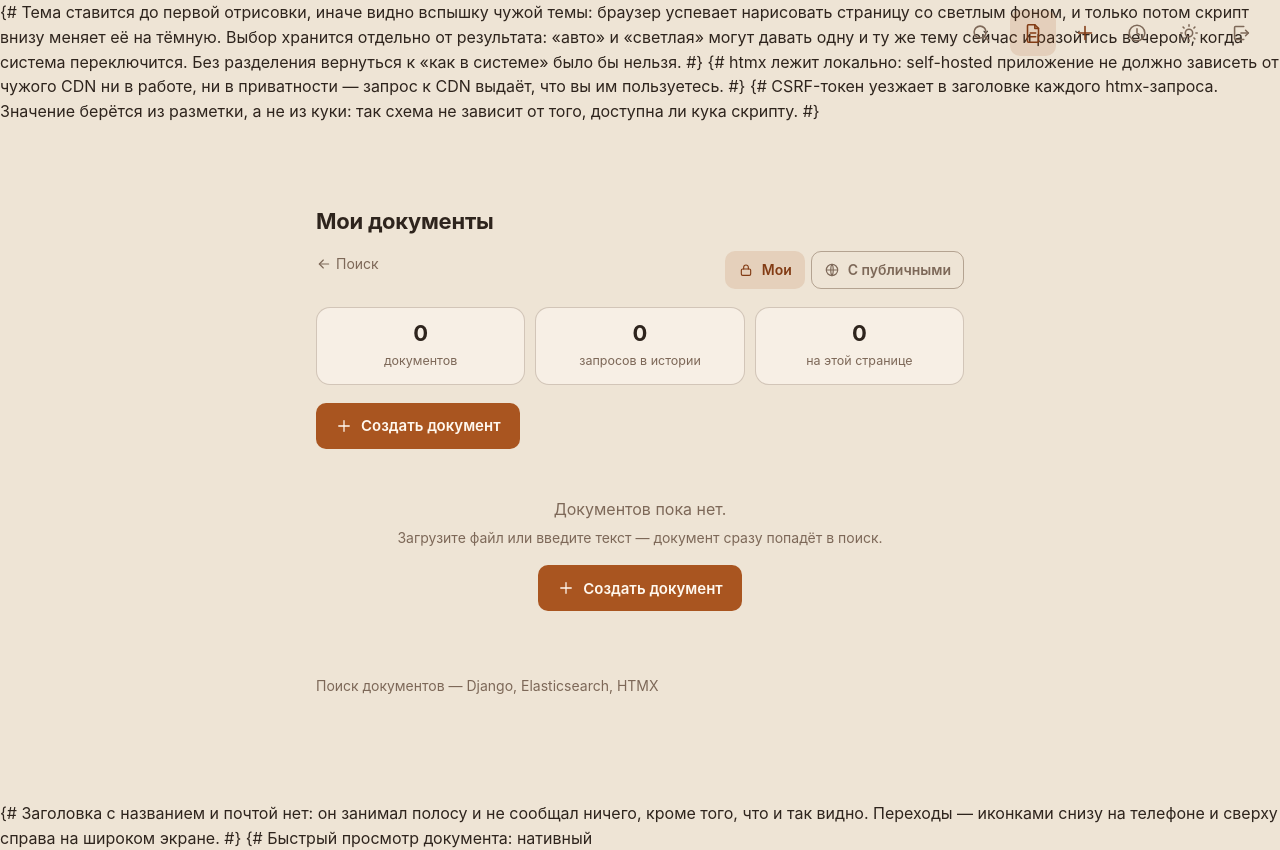
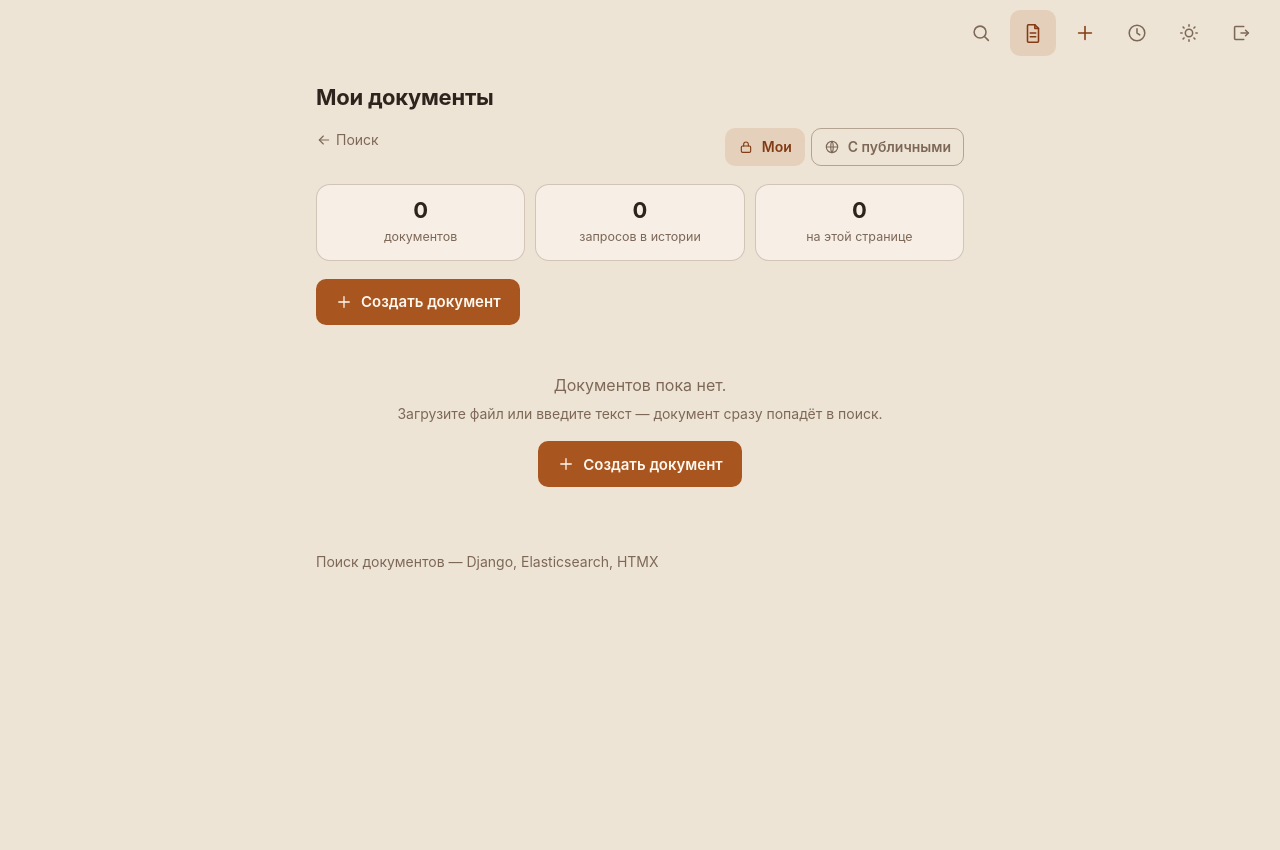
Before and after one commit to aleksey-s-lozhkin/Diploma, a Django app: page /dashboard/ in a window 1280 px wide. After the commit the page ends 570 px from the top, so only its background shows below. Run offline with Django 5.2, Linux system fonts and the light colour scheme; the visitor is signed in with stand-in values (Sample User, id 1); data that the repository does not hold is empty; parts of the project's set-up code (start-up, migrations or seed data) failed here and were passed over.

Commit message:
fix(ui): многострочные комментарии шаблонов уезжали на страницу
`{# ... #}` в Django комментирует только до конца строки. Пять блоков в
base.html были многострочными, и весь их текст выводился на странице обычным
текстом — на боевом это было видно и на входе, и на остальных страницах.

Заменил их на `{% comment %} … {% endcomment %}` — этот тег многострочный по
устройству.

Ошибка тихая: ни тесты, ни консоль её не показывали, только глаз в браузере.
Поэтому добавлен tests/test_templates.py: он обходит все страницы и партиал
поиска и падает, если в готовом HTML встретилось `{#` или `#}`. Проверено, что
на сломанном шаблоне он падает, а на исправленном проходит.

Тесты: 221.

```diff
--- a/templates/base.html
+++ b/templates/base.html
@@ -7,13 +7,13 @@
     <meta name="theme-color" content="#1a1a1a">
     <title>{% block title %}Поиск документов{% endblock %}</title>
 
-    {# Тема ставится до первой отрисовки, иначе видно вспышку чужой темы:
+    {% comment %} Тема ставится до первой отрисовки, иначе видно вспышку чужой темы:
        браузер успевает нарисовать страницу со светлым фоном, и только потом
        скрипт внизу меняет её на тёмную.
 
        Выбор хранится отдельно от результата: «авто» и «светлая» могут давать
        одну и ту же тему сейчас и разойтись вечером, когда система
-       переключится. Без разделения вернуться к «как в системе» было бы нельзя. #}
+       переключится. Без разделения вернуться к «как в системе» было бы нельзя. {% endcomment %}
     <script>
         (function () {
             var saved = localStorage.getItem('docsearch-theme') || 'auto';
@@ -28,14 +28,14 @@
 
     <link rel="icon" href="{% static 'images/logo.jpeg' %}">
     <link rel="stylesheet" href="{% static 'css/app.css' %}">
-    {# htmx лежит локально: self-hosted приложение не должно зависеть от чужого
+    {% comment %} htmx лежит локально: self-hosted приложение не должно зависеть от чужого
        CDN ни в работе, ни в приватности — запрос к CDN выдаёт, что вы им
-       пользуетесь. #}
+       пользуетесь. {% endcomment %}
     <script src="{% static 'js/htmx.min.js' %}" defer></script>
 </head>
-{# CSRF-токен уезжает в заголовке каждого htmx-запроса. Значение берётся из
+{% comment %} CSRF-токен уезжает в заголовке каждого htmx-запроса. Значение берётся из
    разметки, а не из куки: так схема не зависит от того, доступна ли кука
-   скрипту. #}
+   скрипту. {% endcomment %}
 <body hx-headers='{"X-CSRFToken": "{{ csrf_token }}"}'>
 <div id="offline-banner" class="banner" hidden>Нет связи с сервером — изменения не сохраняются.</div>
 
@@ -54,9 +54,9 @@
 </main>
 
 {% if user.is_authenticated %}
-{# Заголовка с названием и почтой нет: он занимал полосу и не сообщал ничего,
+{% comment %} Заголовка с названием и почтой нет: он занимал полосу и не сообщал ничего,
    кроме того, что и так видно. Переходы — иконками снизу на телефоне и
-   сверху справа на широком экране. #}
+   сверху справа на широком экране. {% endcomment %}
 <nav class="nav">
     <a href="{% url 'index' %}" title="Поиск" aria-label="Поиск"
        class="{% if request.path == '/' %}is-active{% endif %}">{% icon "search" 22 %}</a>
@@ -71,8 +71,8 @@
 </nav>
 {% endif %}
 
-{# Быстрый просмотр документа: нативный <dialog> — браузер сам берёт на себя
-   затемнение, ловушку фокуса, Esc и возврат фокуса. #}
+{% comment %} Быстрый просмотр документа: нативный <dialog> — браузер сам берёт на себя
+   затемнение, ловушку фокуса, Esc и возврат фокуса. {% endcomment %}
 <script>
     (function () {
         var banner = document.getElementById('offline-banner');
```
Also changed, not shown: tests/test_templates.py (added, +62 -0 lines).
